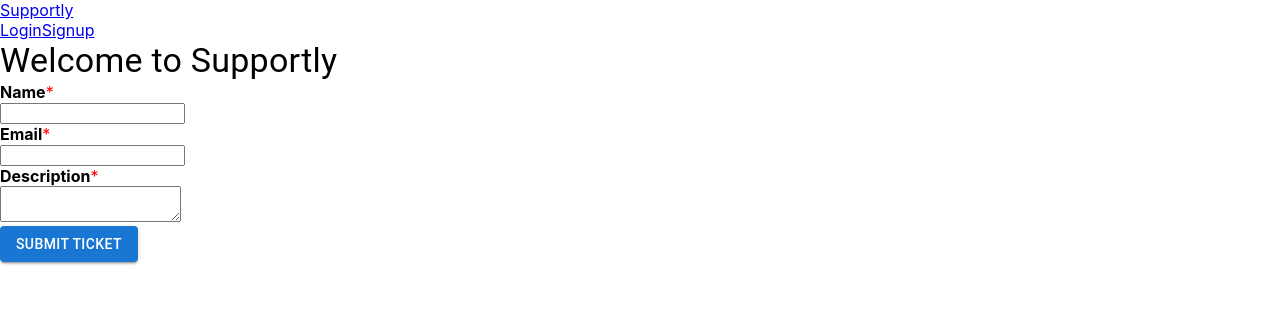
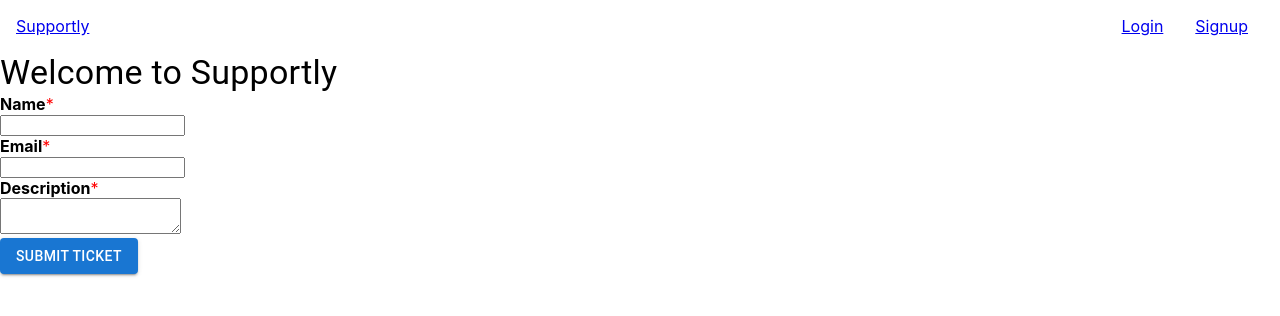
Before and after one commit to clchen-arcadia/supportly, a React (Create React App) app in the folder frontend/: page / in a window 1280 px wide. Shown: the top 316 px of the page. Built offline with nearby package versions, Linux system fonts and the light colour scheme; no server answers; the HTML template or start-up script is replaced by a standard one.

Commit message:
Add flex and spacing to navbar

```diff
--- a/frontend/src/Navigation.js
+++ b/frontend/src/Navigation.js
@@ -11,14 +11,23 @@ function Navigation({ handleLogout }) {
   // const isAdmin = data?.isAdmin === true;
 
   return (
-    <nav>
-      <Box>
+    <Box
+      sx={{
+        display: 'flex',
+        justifyContent: 'space-between',
+      }}
+    >
+      <Box
+        m={2}
+      >
         <Link to="/">Supportly</Link>
       </Box>
       {
         isLoggedIn
           ?
-          <Box>
+          <Box
+            m={2}
+          >
             <NavLink
               to="/logout"
               onClick={handleLogout}
@@ -27,12 +36,23 @@ function Navigation({ handleLogout }) {
             </NavLink>
           </Box>
           :
-          <Box>
-            <NavLink to="/login">Login</NavLink>
-            <NavLink to="/signup">Signup</NavLink>
+          <Box
+            m={2}
+            sx={{
+              display: 'flex',
+              justifyContent: 'space-between',
+            }}
+
+          >
+            <Box mx={2}>
+              <NavLink to="/login">Login</NavLink>
+            </Box>
+            <Box mx={2}>
+              <NavLink to="/signup">Signup</NavLink>
+            </Box>
           </Box>
       }
-    </nav>
+    </Box>
   );
 }
 
```
